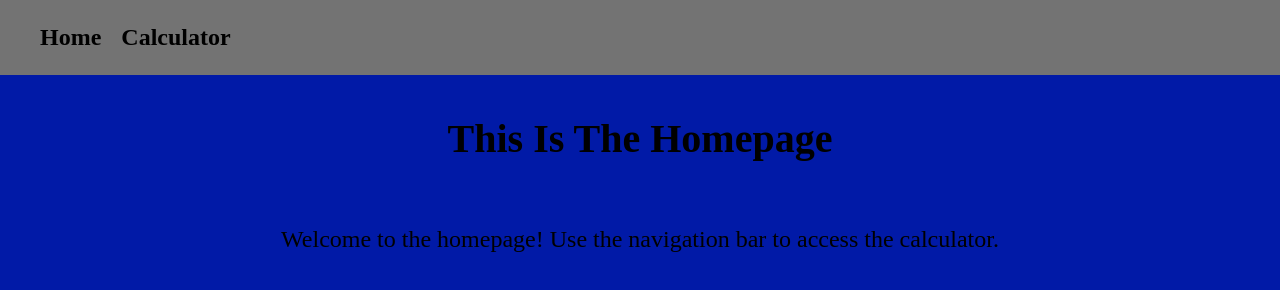
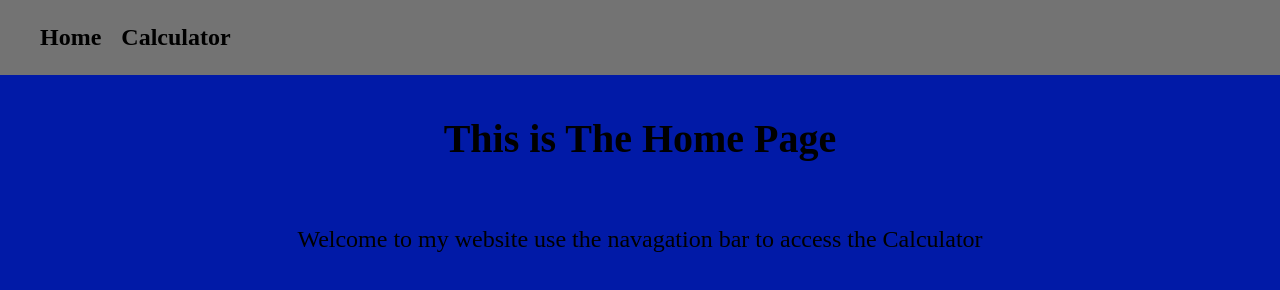
Before and after one commit to EliteDeadshot94/elitedeadshot94.github.io, a plain HTML site: page index.html in a window 1280 px wide. Drawn offline with Linux system fonts and the light colour scheme.

```diff
--- a/index.html
+++ b/index.html
@@ -14,7 +14,7 @@
         </ul>
     </nav>
 
-    <h3 id="myH3">This Is The Homepage</h3>
+    <h3 id="myH3"></h3>
     <p id="myP">
         Welcome to the homepage! Use the navigation bar to access the calculator.
     </p>
--- a/index.js
+++ b/index.js
@@ -1,4 +1,6 @@
-document.getElementById("myH1").textContent = "Calculator";
+document.getElementById("myH3") && (document.getElementById("myH3").textContent = "This is The Home Page");
+document.getElementById("myP") && (document.getElementById("myP").textContent = "Welcome to my website use the navagation bar to access the Calculator");
+document.getElementById("myH1") && (document.getElementById("myH1").textContent = "Calculator");
 
 const display = document.getElementById('display');
 
```
